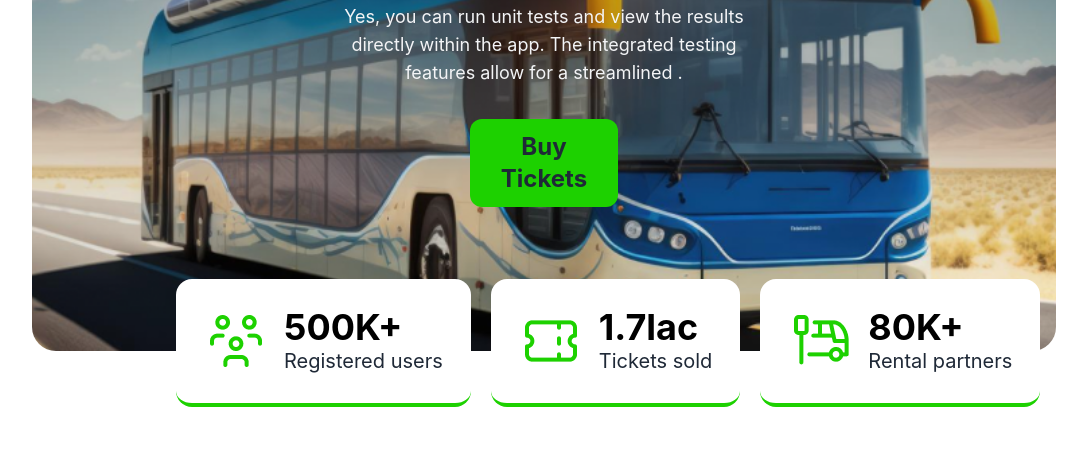
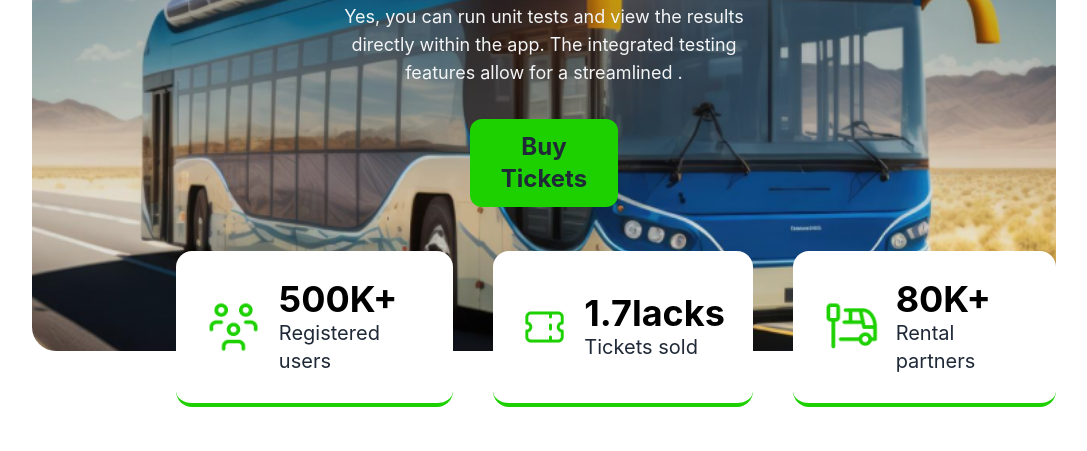
Before and after one commit to MD-YeakubNabi-Hridoy/Assignment_5, a plain HTML site: page index.html in a window 1280 px wide. Shown: the part 501-952 px from the top of the page, without its empty margins (96-1183 px from the left). Drawn offline with nearby package versions, Linux system fonts and the light colour scheme.

Commit message:
another simple changes

```diff
--- a/index.html
+++ b/index.html
@@ -53,7 +53,7 @@
                     the app. The integrated testing features allow for a streamlined .</p>
                 <a href="#ticket" class="lg:w-1/5 px-4 py-3 bg-[#1dd100] text-2xl font-bold rounded-xl"><button >Buy Tickets</button></a>
             </div>
-            <div class="lg:flex lg:justify-between gap-5 absolute -bottom-14 hidden">
+            <div class="lg:flex lg:justify-between gap-10 absolute -bottom-14 hidden">
                 <div class="flex items-center gap-4 p-2 lg:p-7 bg-white rounded-2xl border-b-4 border-[#1dd100]">
                     <div>
                         <img src="/images/people.png" alt="">
@@ -68,7 +68,7 @@
                         <img src="/images/ticket-cupon.png" alt="">
                     </div>
                     <div>
-                        <h1 class="text-black text-2xl lg:text-4xl font-bold">1.7lac</h1>
+                        <h1 class="text-black text-2xl lg:text-4xl font-bold">1.7lacks</h1>
                         <p class="text-sm lg:text-xl ">Tickets sold</p>
                     </div>
                 </div>
```
